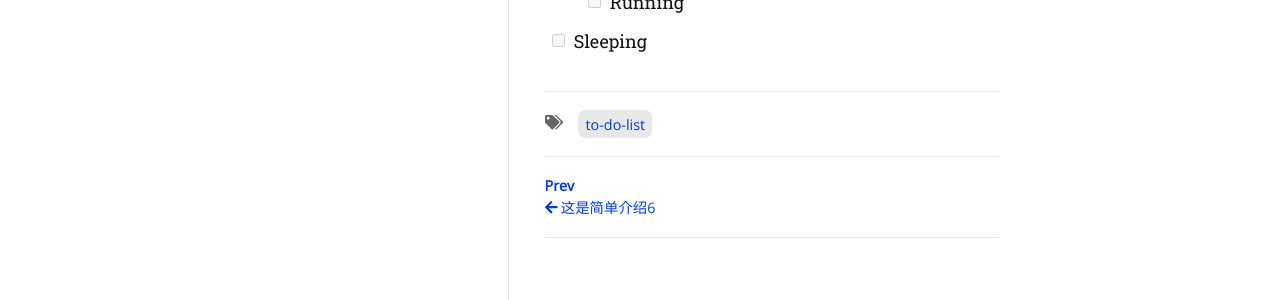
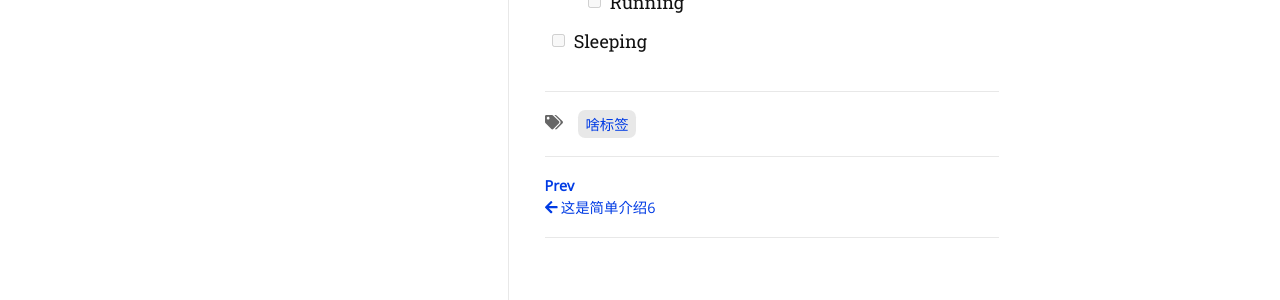
Before and after one commit to guohuanguohuan/helloyizhengjun.github.io, a Jekyll site: the page built from _posts/2021-06-01-简单介绍7.md, in a window 1280 px wide. Shown: the part 809-1109 px from the top of the page. Built offline with Jekyll 4.4.1, drawn with Linux system fonts in a browser that asks for light colours; nearby versions of some CDN libraries; some web fonts are replaced.

Commit message:
Update 2021-06-01-简单介绍7.md

```diff
--- a/_posts/2021-06-01-简单介绍7.md
+++ b/_posts/2021-06-01-简单介绍7.md
@@ -1,7 +1,7 @@
 ---
 layout: post
 title: 这是简单介绍7
-tags: [to-do list]
+tags: [啥标签]
 ---
 
 两种可选操作的方法
```
